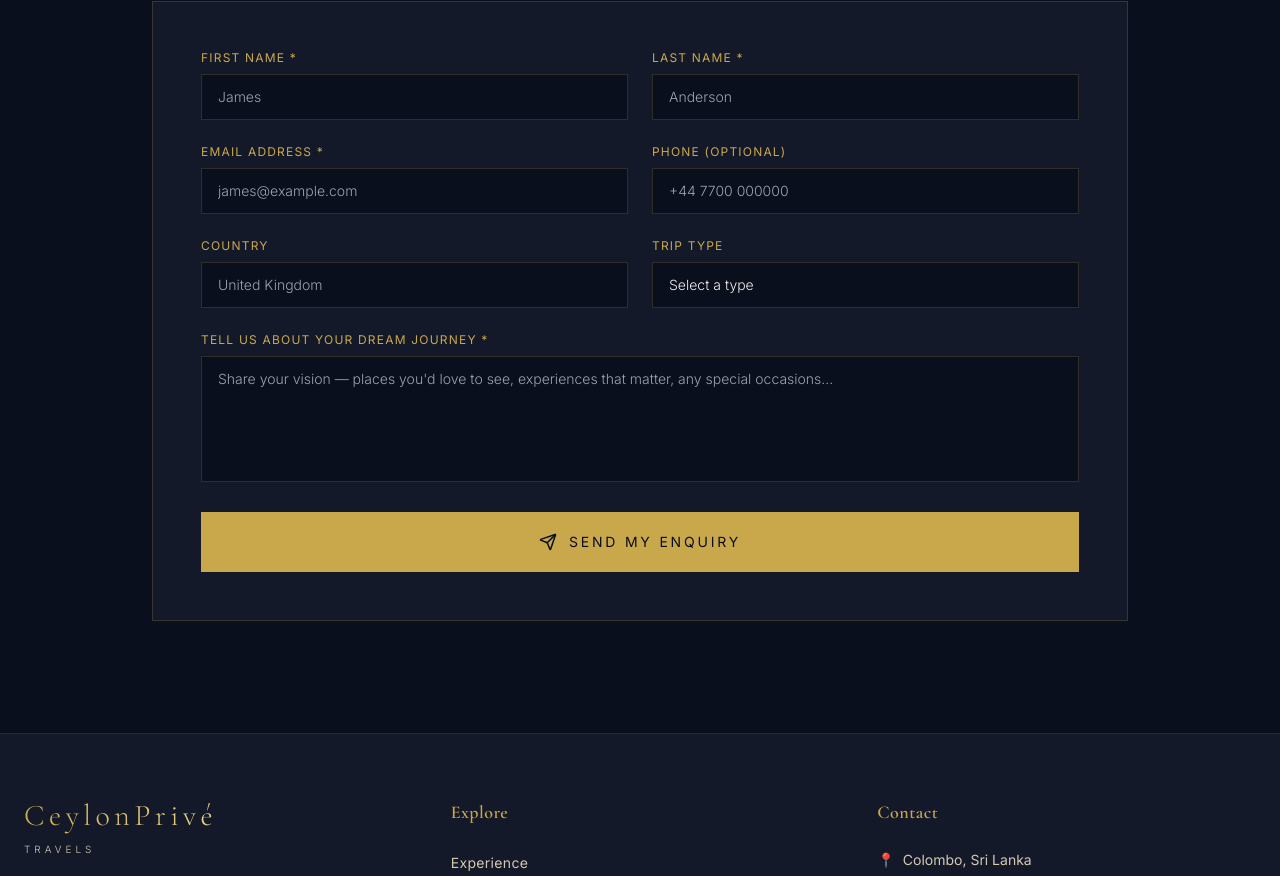
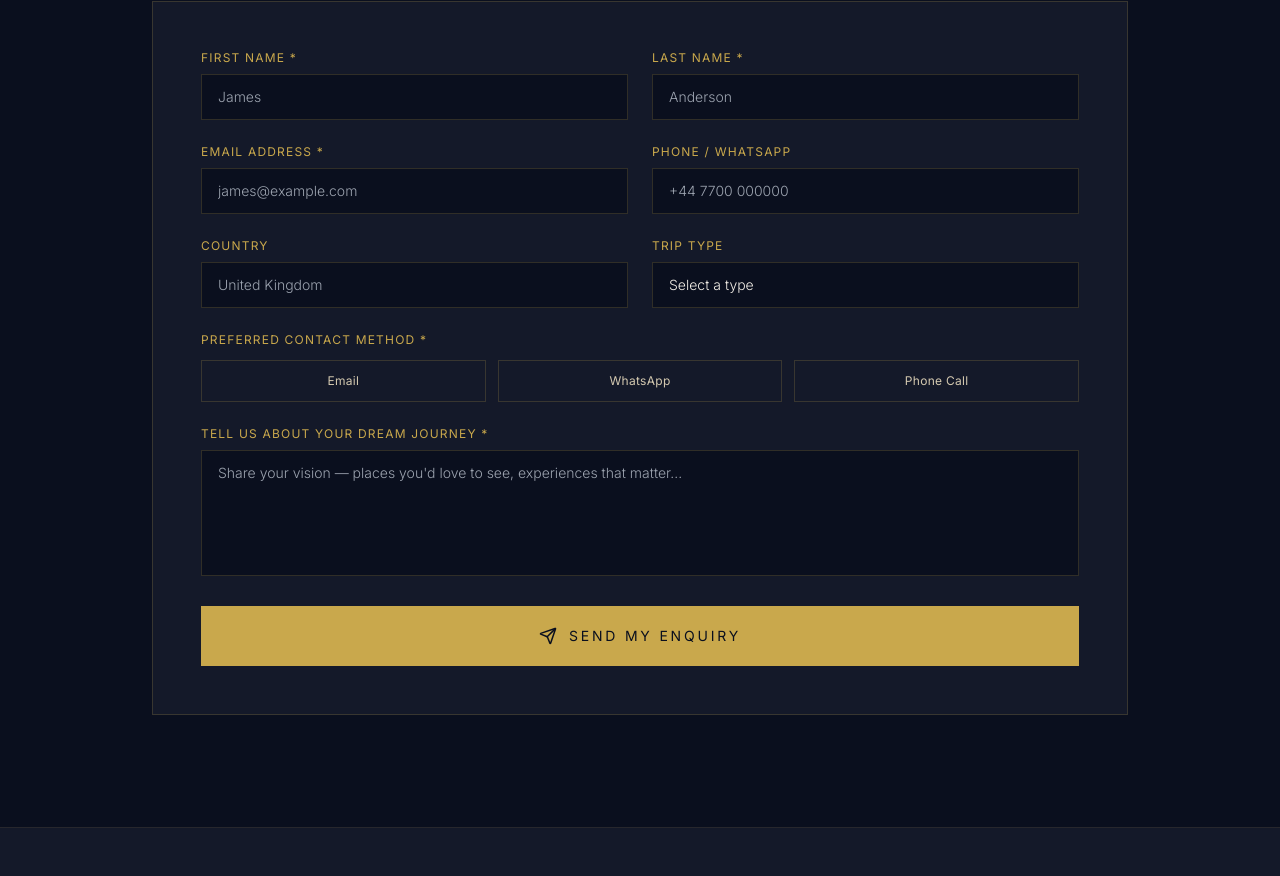
Before and after one commit to anjulaPerera/ceylonprive-travels, a Next.js app in the folder frontend/: page / in a window 1280 px wide. Shown: the part 4994-5870 px from the top of the page. Built offline with nearby package versions, Linux system fonts and the light colour scheme; no server answers.

Commit message:
fix: fix contact section thank you issue

```diff
--- a/frontend/src/components/landing/ContactSection.tsx
+++ b/frontend/src/components/landing/ContactSection.tsx
@@ -17,10 +17,16 @@ const contactSchema = z.object({
   country: z.string().optional(),
   message: z.string().min(10, "Please tell us a bit more"),
   tripType: z.string().optional(),
-  duration: z.coerce.number().optional(),
+  preferredContact: z.string().min(1, "Please select a contact method"),
 });
 
 type ContactFormData = z.infer<typeof contactSchema>;
+
+const contactMethodOptions = [
+  { value: "email", label: "Email" },
+  { value: "whatsapp", label: "WhatsApp" },
+  { value: "phone", label: "Phone Call" },
+];
 
 export default function ContactSection() {
   const [isVisible, setIsVisible] = useState(false);
@@ -32,7 +38,6 @@ export default function ContactSection() {
     register,
     handleSubmit,
     formState: { errors },
-    reset,
   } = useForm<ContactFormData>({
     resolver: zodResolver(contactSchema),
   });
@@ -54,25 +59,16 @@ export default function ContactSection() {
   const onSubmit = async (data: ContactFormData) => {
     setIsSubmitting(true);
     try {
-      // Check if the user came from the AI planner
-      const storedItinerary = sessionStorage.getItem("ceylonprive_itinerary");
-      const aiGeneratedPlan = storedItinerary
-        ? JSON.parse(storedItinerary)
-        : undefined;
-
       await api.post("/api/contact", {
         ...data,
-        aiGeneratedPlan,
         interests: [],
+        message: `Preferred contact: ${data.preferredContact}. ${data.message}`,
       });
-
+      // Set submitted state FIRST — this triggers the conditional render
       setIsSubmitted(true);
-      reset();
-      sessionStorage.removeItem("ceylonprive_itinerary");
       toast.success("Message sent! We will be in touch within 24 hours.");
     } catch {
       toast.error("Failed to send message. Please try again.");
-    } finally {
       setIsSubmitting(false);
     }
   };
@@ -106,14 +102,9 @@ export default function ContactSection() {
           </div>
         </div>
 
+        {/* Conditional render — this is what fixes the refresh bug */}
         {isSubmitted ? (
-          /* Success State */
-          <div
-            className={cn(
-              "border border-gold/30 p-16 text-center bg-navy-light transition-all duration-700",
-              isVisible ? "opacity-100 scale-100" : "opacity-0 scale-95",
-            )}
-          >
+          <div className="border border-gold/30 p-16 text-center bg-navy-light">
             <div className="text-gold text-5xl mb-6">✦</div>
             <h3 className="font-serif text-3xl text-cream font-light mb-4">
               Thank You
@@ -124,7 +115,6 @@ export default function ContactSection() {
             </p>
           </div>
         ) : (
-          /* Contact Form */
           <div
             className={cn(
               "border border-gold/20 p-8 md:p-12 bg-navy-light transition-all duration-1000 delay-200",
@@ -134,7 +124,7 @@ export default function ContactSection() {
             )}
           >
             <form onSubmit={handleSubmit(onSubmit)} className="space-y-6">
-              {/* Name Row */}
+              {/* Name */}
               <div className="grid grid-cols-1 md:grid-cols-2 gap-6">
                 <div>
                   <label className="block text-xs tracking-widest uppercase text-gold font-sans mb-2">
@@ -145,7 +135,7 @@ export default function ContactSection() {
                     className={cn(
                       "w-full bg-navy border px-4 py-3 text-cream font-sans font-light text-sm focus:outline-none transition-colors",
                       errors.firstName
-                        ? "border-red-500/50 focus:border-red-500"
+                        ? "border-red-500/50"
                         : "border-gold/20 focus:border-gold",
                     )}
                     placeholder="James"
@@ -165,7 +155,7 @@ export default function ContactSection() {
                     className={cn(
                       "w-full bg-navy border px-4 py-3 text-cream font-sans font-light text-sm focus:outline-none transition-colors",
                       errors.lastName
-                        ? "border-red-500/50 focus:border-red-500"
+                        ? "border-red-500/50"
                         : "border-gold/20 focus:border-gold",
                     )}
                     placeholder="Anderson"
@@ -190,7 +180,7 @@ export default function ContactSection() {
                     className={cn(
                       "w-full bg-navy border px-4 py-3 text-cream font-sans font-light text-sm focus:outline-none transition-colors",
                       errors.email
-                        ? "border-red-500/50 focus:border-red-500"
+                        ? "border-red-500/50"
                         : "border-gold/20 focus:border-gold",
                     )}
                     placeholder="james@example.com"
@@ -203,7 +193,7 @@ export default function ContactSection() {
                 </div>
                 <div>
                   <label className="block text-xs tracking-widest uppercase text-gold font-sans mb-2">
-                    Phone (Optional)
+                    Phone / WhatsApp
                   </label>
                   <input
                     {...register("phone")}
@@ -244,6 +234,33 @@ export default function ContactSection() {
                 </div>
               </div>
 
+              {/* Preferred Contact Method */}
+              <div>
+                <label className="block text-xs tracking-widest uppercase text-gold font-sans mb-3">
+                  Preferred Contact Method *
+                </label>
+                <div className="grid grid-cols-3 gap-3">
+                  {contactMethodOptions.map((method) => (
+                    <label key={method.value} className="cursor-pointer">
+                      <input
+                        {...register("preferredContact")}
+                        type="radio"
+                        value={method.value}
+                        className="sr-only peer"
+                      />
+                      <div className="border border-gold/20 px-4 py-3 text-center text-xs tracking-wide font-sans text-cream-dark peer-checked:border-gold peer-checked:text-gold peer-checked:bg-gold/10 transition-all duration-200 cursor-pointer">
+                        {method.label}
+                      </div>
+                    </label>
+                  ))}
+                </div>
+                {errors.preferredContact && (
+                  <p className="text-red-400 text-xs font-sans mt-1">
+                    {errors.preferredContact.message}
+                  </p>
+                )}
+              </div>
+
               {/* Message */}
               <div>
                 <label className="block text-xs tracking-widest uppercase text-gold font-sans mb-2">
@@ -255,10 +272,10 @@ export default function ContactSection() {
                   className={cn(
                     "w-full bg-navy border px-4 py-3 text-cream font-sans font-light text-sm focus:outline-none transition-colors resize-none",
                     errors.message
-                      ? "border-red-500/50 focus:border-red-500"
+                      ? "border-red-500/50"
                       : "border-gold/20 focus:border-gold",
                   )}
-                  placeholder="Share your vision — places you'd love to see, experiences that matter, any special occasions..."
+                  placeholder="Share your vision — places you'd love to see, experiences that matter..."
                 />
                 {errors.message && (
                   <p className="text-red-400 text-xs font-sans mt-1">
```
